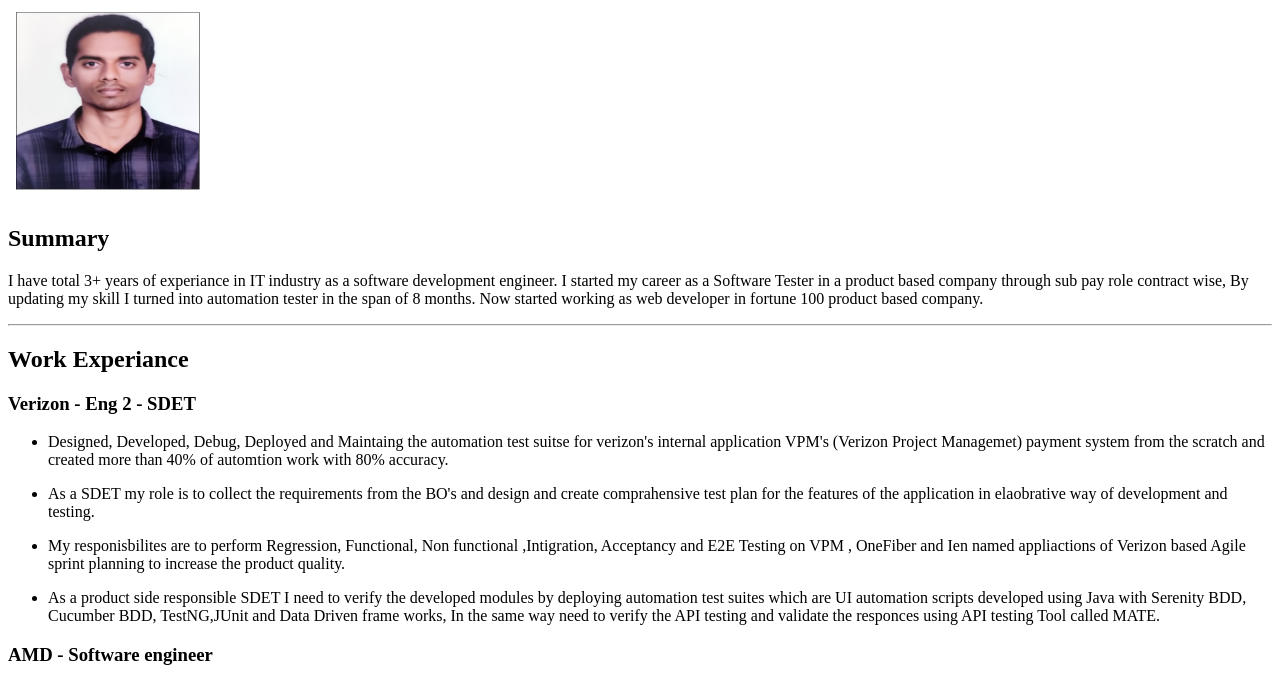
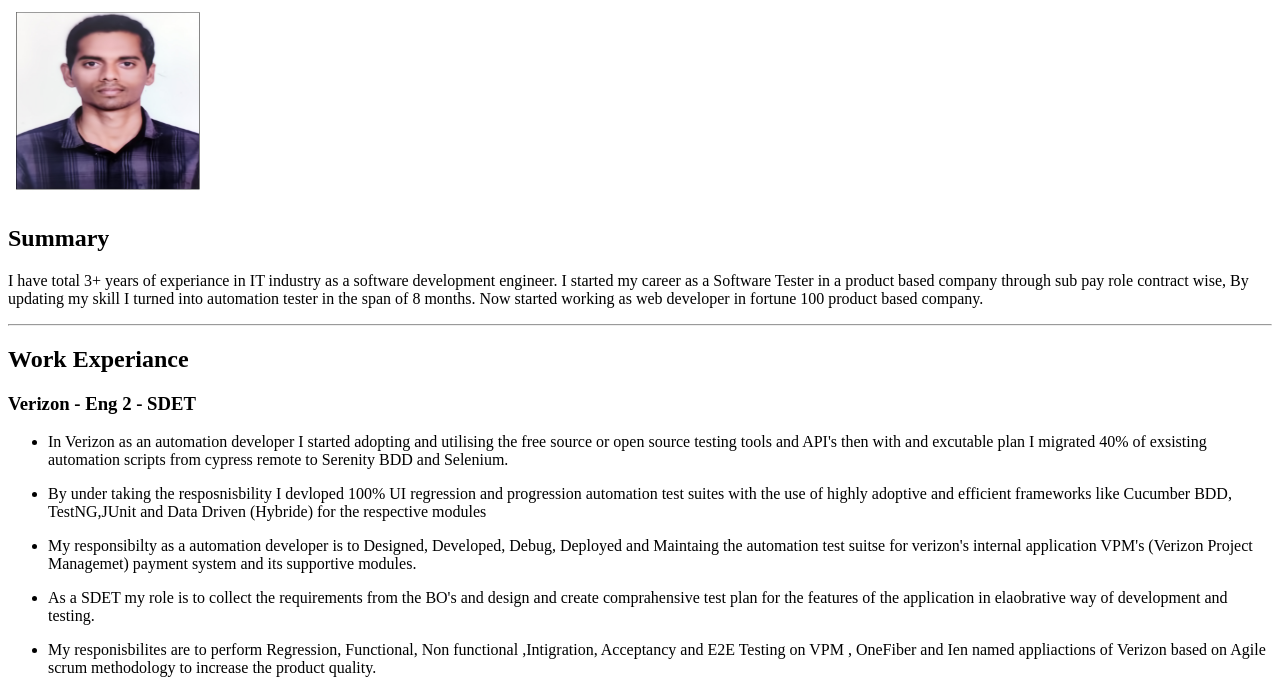
Before and after one commit to DineshNimmala005/profile, a plain HTML site: page index.html in a window 1280 px wide. Shown: the part 79-761 px from the top of the page. Drawn offline with Linux system fonts and the light colour scheme.

Commit message:
Index updated

```diff
--- a/index.html
+++ b/index.html
@@ -24,36 +24,44 @@
         <ul>
             <li>
                 <p>
-                    Designed, Developed, Debug, Deployed and Maintaing the automation test suitse for verizon's internal
-                    application VPM's (Verizon Project Managemet) payment system from the scratch and created more than
-                    40%
-                    of automtion work with 80% accuracy.
+                    In Verizon as an automation developer I started adopting and utilising the free source or open
+                    source testing tools and API's then with and excutable plan I migrated 40% of exsisting automation
+                    scripts from cypress remote to Serenity BDD and Selenium.
+                </p>
+            </li>
+            <li>
+                <p>
+                    By under taking the resposnisbility I devloped 100% UI regression and progression automation test
+                    suites with the use of highly adoptive and efficient frameworks like Cucumber BDD, TestNG,JUnit and
+                    Data Driven (Hybride) for the respective modules
+                </p>
+            </li>
+            <li>
+                <p>
+                    My responsibilty as a automation developer is to Designed, Developed, Debug, Deployed and Maintaing
+                    the automation test suitse for verizon's internal application VPM's (Verizon Project Managemet)
+                    payment system and its supportive modules.
                 </p>
             </li>
             <li>
                 <p>
                     As a SDET my role is to collect the requirements from the BO's and design and create comprahensive
-                    test
-                    plan for the features of the application in elaobrative way of development and testing.
+                    test plan for the features of the application in elaobrative way of development and testing.
                 </p>
             </li>
             <li>
                 <p>
                     My responisbilites are to perform Regression, Functional, Non functional ,Intigration, Acceptancy
-                    and
-                    E2E Testing on VPM , OneFiber and Ien named appliactions of Verizon based Agile sprint planning to
+                    and E2E Testing on VPM , OneFiber and Ien named appliactions of Verizon based on Agile scrum methodology to
                     increase the product quality.
                 </p>
             </li>
             <li>
                 <p>
-                    As a product side responsible SDET I need to verify the developed modules by deploying automation
-                    test
-                    suites which are UI automation scripts developed using Java with Serenity BDD, Cucumber BDD,
+                    As a product side responsible SDET, I need to verify the developed modules by deploying automation
+                    test suites which are UI automation scripts developed using Java with Serenity BDD, Cucumber BDD,
                     TestNG,JUnit and Data Driven frame works, In the same way need to verify the API testing and
-                    validate
-                    the responces using
-                    API testing Tool called MATE.
+                    validate the responces using API testing Tool called MATE.
                 </p>
             </li>
         </ul>
@@ -78,8 +86,7 @@
                 <p>
                     Went through handson experiance with different type of semi conductor testing modules and ASICs like
                     NAVI 2X,3X,1X series of AMD GPU also with Different type of system processers work flow with the
-                    help of
-                    AMD Adrinalin software.
+                    help of AMD Adrinalin software.
                 </p>
             </li>
             <li>
```
